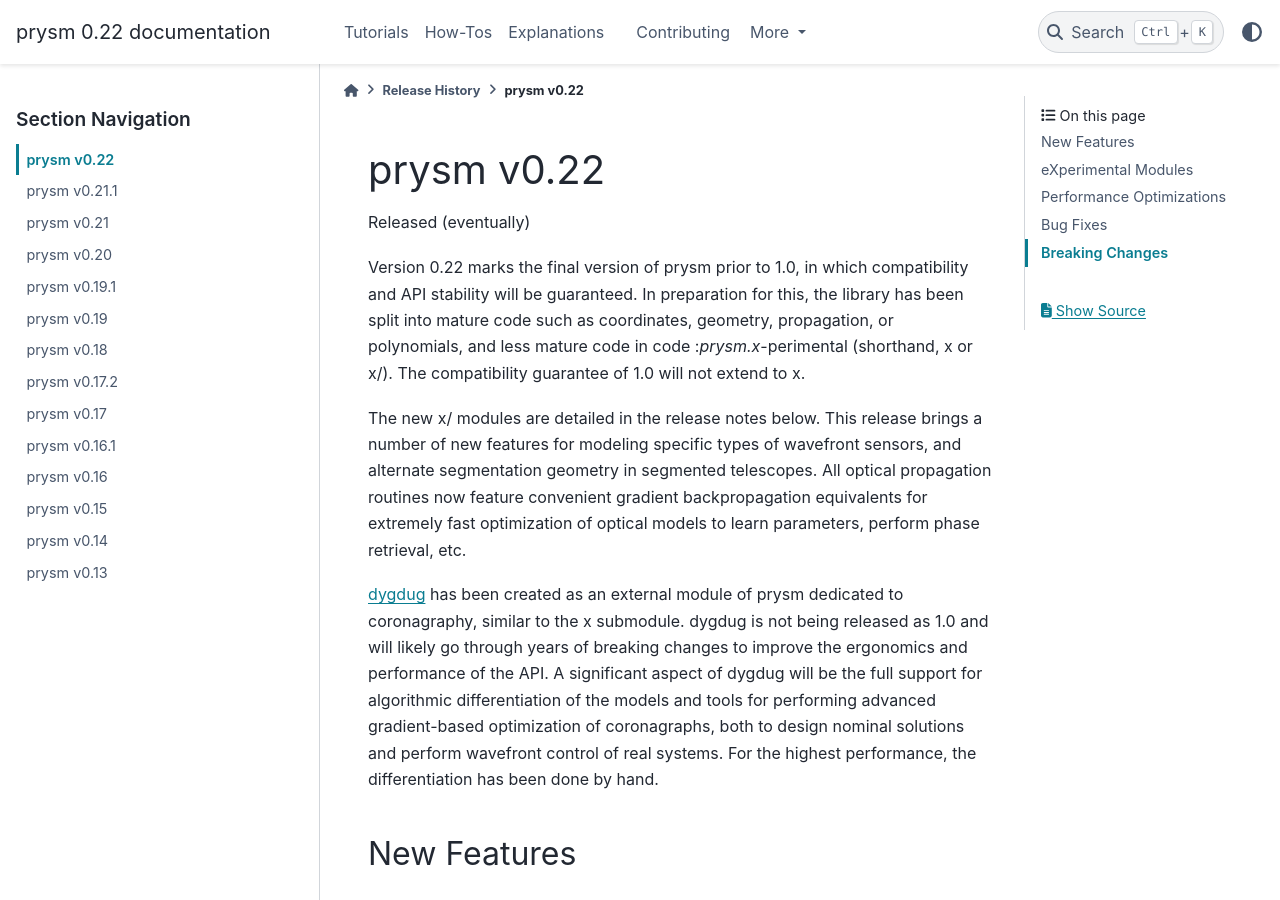
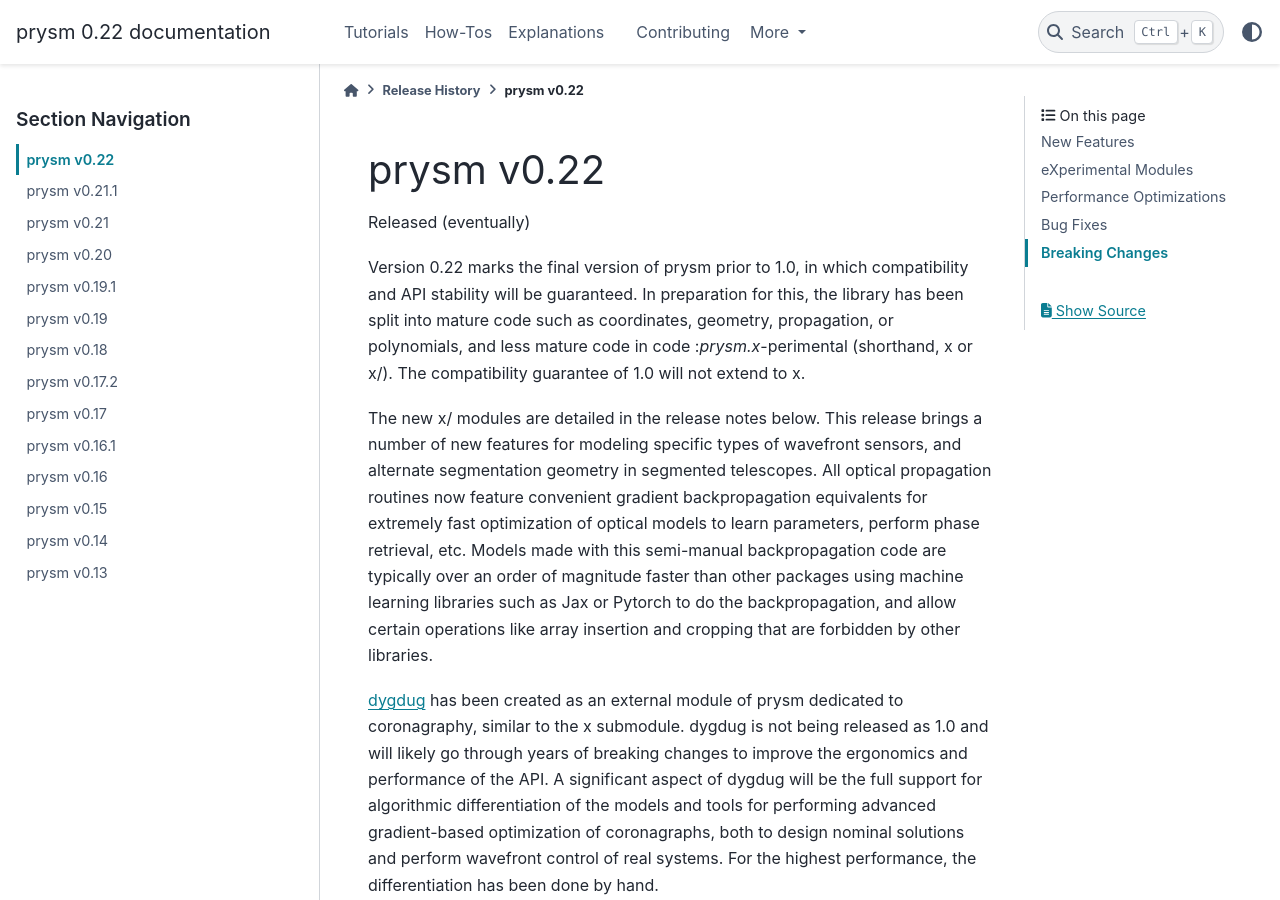
Before and after one commit to brandondube/prysm, a Sphinx documentation site: the page built from docs/source/releases/v0.22.rst, in a window 1280 px wide and 900 px high. Built offline with Sphinx 7.4.7 and the PyData theme 0.15.4, drawn with Linux system fonts in a browser that asks for light colours; pages that are not in the unit, such as notebooks, are missing from menus.

Commit message:
docs/release0.22: update intro texxt

```diff
--- a/docs/source/releases/v0.22.rst
+++ b/docs/source/releases/v0.22.rst
@@ -15,7 +15,11 @@
 sensors, and alternate segmentation geometry in segmented telescopes. All
 optical propagation routines now feature convenient gradient backpropagation
 equivalents for extremely fast optimization of optical models to learn
-parameters, perform phase retrieval, etc.
+parameters, perform phase retrieval, etc.  Models made with this semi-manual
+backpropagation code are typically over an order of magnitude faster than other
+packages using machine learning libraries such as Jax or Pytorch to do the
+backpropagation, and allow certain operations like array insertion and cropping
+that are forbidden by other libraries.
 
 `dygdug <https://github.com/brandondube/dygdug>`_ has been created as an
 external module of prysm dedicated to coronagraphy, similar to the x
```
